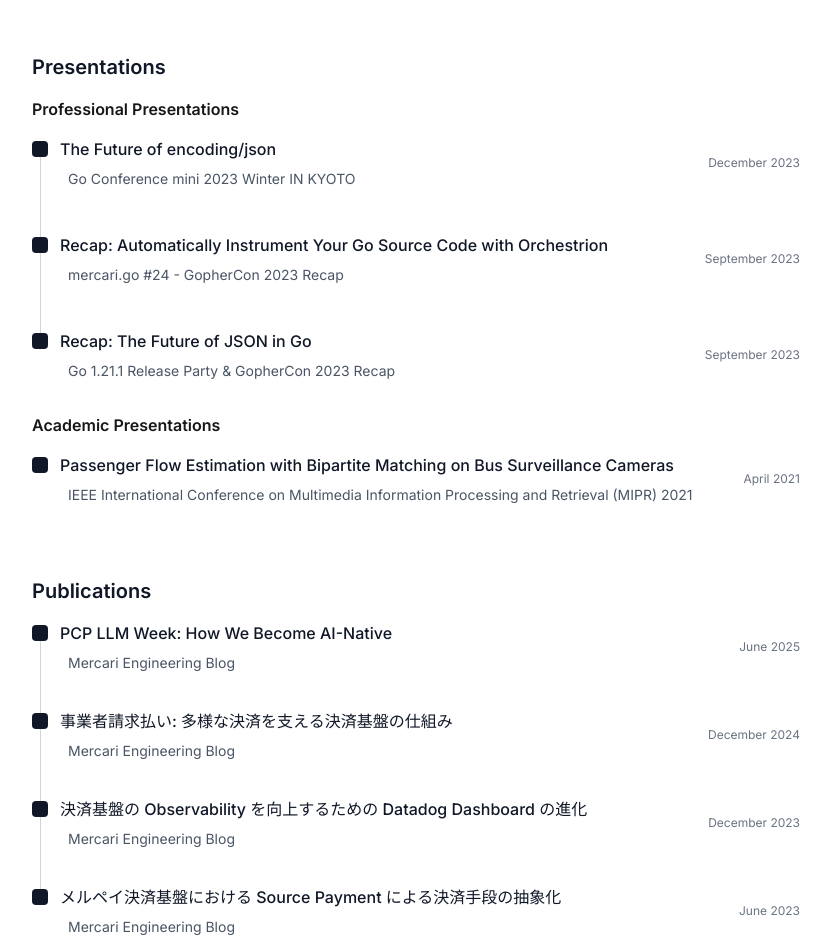
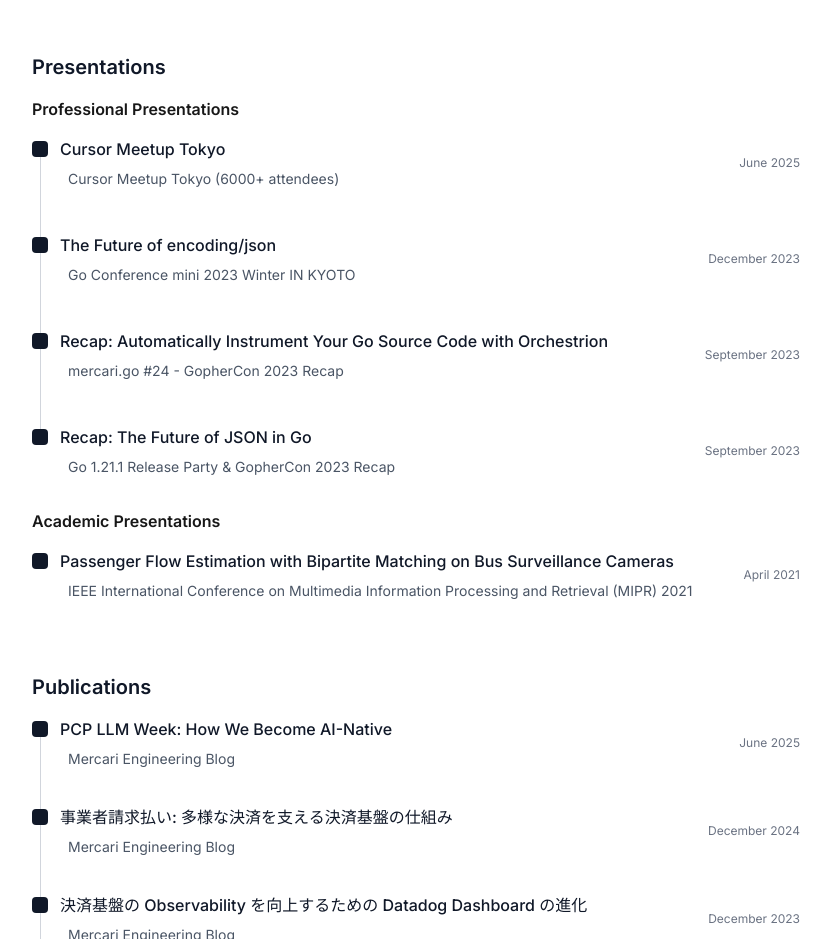
Before and after one commit to 5n7/whoami, a Next.js app: page / in a window 1280 px wide. Shown: the part 1860-2799 px from the top of the page, without its empty margins (224-1055 px from the left). Built offline with nearby package versions, Linux system fonts and the light colour scheme.

Commit message:
chore: add Cursor Meetup Tokyo

```diff
--- a/src/components/PublicationsSection.tsx
+++ b/src/components/PublicationsSection.tsx
@@ -21,8 +21,8 @@ export const PublicationsSection: React.FC<PublicationsSectionProps> = ({ public
             title={pub.title}
             subtitle={pub.publisher}
             period={pub.date}
-            link={pub.link}
             isLast={index === publications.length - 1}
+            titleLink={pub.link}
           />
         ))}
       </div>
--- a/src/components/SpeakingSection.tsx
+++ b/src/components/SpeakingSection.tsx
@@ -8,7 +8,8 @@ interface SpeakingSectionProps {
       title: string;
       event: string;
       date: string;
-      link?: string;
+      materialLink?: string;
+      eventLink?: string;
     }[];
   };
 }
@@ -30,8 +31,9 @@ export const SpeakingSection: React.FC<SpeakingSectionProps> = ({ presentations
                 title={talk.title}
                 subtitle={talk.event}
                 period={talk.date}
-                link={talk.link}
                 isLast={index === talks.length - 1}
+                titleLink={talk.materialLink}
+                subtitleLink={talk.eventLink}
               />
             ))}
           </div>
--- a/src/components/TimelineItem.tsx
+++ b/src/components/TimelineItem.tsx
@@ -6,7 +6,8 @@ interface TimelineItemProps {
   period: string;
   description?: string | ReactNode;
   isLast?: boolean;
-  link?: string;
+  titleLink?: string;
+  subtitleLink?: string;
 }
 
 export const TimelineItem: React.FC<TimelineItemProps> = ({
@@ -15,7 +16,8 @@ export const TimelineItem: React.FC<TimelineItemProps> = ({
   period,
   description,
   isLast = false,
-  link,
+  titleLink,
+  subtitleLink,
 }) => {
   return (
     <div className={`relative pl-6 ${!isLast ? "pb-6" : ""}`}>
@@ -29,9 +31,9 @@ export const TimelineItem: React.FC<TimelineItemProps> = ({
       <div className="ml-1">
         <div className="mb-1 flex flex-col sm:flex-row sm:items-center sm:justify-between">
           <div>
-            {link ? (
+            {titleLink ? (
               <a
-                href={link}
+                href={titleLink}
                 target="_blank"
                 rel="noopener noreferrer"
                 className="text-base font-medium text-gray-900 hover:text-gray-700"
@@ -41,7 +43,20 @@ export const TimelineItem: React.FC<TimelineItemProps> = ({
             ) : (
               <h3 className="text-base font-medium text-gray-900">{title}</h3>
             )}
-            <p className="mt-2 pl-2 text-sm text-gray-600">{subtitle}</p>
+            <p className="mt-2 pl-2 text-sm text-gray-600">
+              {subtitleLink && typeof subtitle === "string" ? (
+                <a
+                  href={subtitleLink}
+                  target="_blank"
+                  rel="noopener noreferrer"
+                  className="text-gray-600 hover:text-gray-700"
+                >
+                  {subtitle}
+                </a>
+              ) : (
+                subtitle
+              )}
+            </p>
           </div>
           <span className="mt-1 pl-2 text-xs text-gray-500 sm:mt-0">{period}</span>
         </div>
--- a/src/data/profile.ts
+++ b/src/data/profile.ts
@@ -25,7 +25,8 @@ export interface ProfileData {
       title: string;
       event: string;
       date: string;
-      link?: string;
+      materialLink?: string;
+      eventLink?: string;
     }[];
   };
   publications: {
@@ -119,22 +120,33 @@ export const profileData: ProfileData = {
   presentations: {
     professional: [
       {
+        title: "Cursor Meetup Tokyo",
+        event: "Cursor Meetup Tokyo (6000+ attendees)",
+        date: "June 2025",
+        materialLink: "https://speakerdeck.com/iamshunta/cursor-meetup-tokyo",
+        eventLink: "https://aiau.connpass.com/event/353531/",
+      },
+      {
         title: "The Future of encoding/json",
         event: "Go Conference mini 2023 Winter IN KYOTO",
         date: "December 2023",
-        link: "https://speakerdeck.com/iamshunta/the-future-of-encoding-json",
+        materialLink: "https://speakerdeck.com/iamshunta/the-future-of-encoding-json",
+        eventLink: "https://kyotogo.connpass.com/event/285351/",
       },
       {
         title: "Recap: Automatically Instrument Your Go Source Code with Orchestrion",
         event: "mercari.go #24 - GopherCon 2023 Recap",
         date: "September 2023",
-        link: "https://speakerdeck.com/iamshunta/recap-automatically-instrument-your-go-source-code-with-orchestrion",
+        materialLink:
+          "https://speakerdeck.com/iamshunta/recap-automatically-instrument-your-go-source-code-with-orchestrion",
+        eventLink: "https://mercari.connpass.com/event/299331/",
       },
       {
         title: "Recap: The Future of JSON in Go",
         event: "Go 1.21.1 Release Party & GopherCon 2023 Recap",
         date: "September 2023",
-        link: "https://speakerdeck.com/iamshunta/recap-the-future-of-json-in-go",
+        materialLink: "https://speakerdeck.com/iamshunta/recap-the-future-of-json-in-go",
+        eventLink: "https://gocon.connpass.com/event/299108/",
       },
     ],
     academic: [
```
